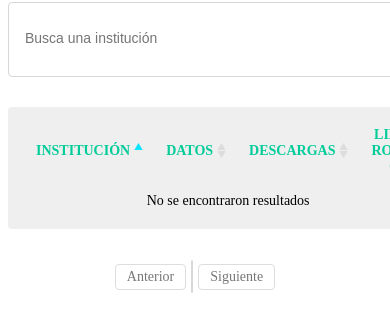
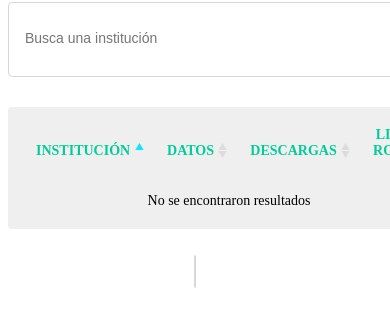
Before and after one commit to vaquer/tablero-instituciones, a Django app: template Buda/templates/tabla-comparativa.html in a window 390 px wide; the page is wider, and only the part inside the window is pictured. Shown: the part 846-1176 px from the top of that part. After the commit the page ends 1134 px from the top of that part, so only its background shows below. Run offline with Django 3.2, Linux system fonts and the light colour scheme; the template is opened without the code that fills it, so the values that code supplies are empty; parts of the project's set-up code (start-up, migrations or seed data) failed here and were passed over; some libraries are stand-ins or nearby versions.

Commit message:
Corección de paginación

```diff
--- a/Buda/static/css/datos_gob_mx.css
+++ b/Buda/static/css/datos_gob_mx.css
@@ -225,9 +225,6 @@ section#landing-table .data-table {
     margin-bottom: 40px;
 }
 
-/* #apf_table_previous, #apf_table_next {
-    display: block;
-} */
  #apf_table_previous {
     border: 1px solid #d8d8d8;
     margin-right: 5px;
@@ -236,6 +233,12 @@ section#landing-table .data-table {
 
 #apf_table_previous:hover {
     margin-right: 6px;
+}
+
+@media screen and (max-width: 480px) {
+    #apf_table_previous, #apf_table_next {
+        display: none;
+    }
 }
 
 #apf_table_next {
@@ -272,8 +275,7 @@ section#landing-table .data-table {
 }
 
 .dataTables_wrapper .dataTables_paginate .paginate_button {
-    padding: 4px 11px;
-    margin: 0px;
+    margin: 0;
     min-width: 24px;
     border-right: 1px solid #d8d8d8;
 }
@@ -284,7 +286,7 @@ section#landing-table .data-table {
 
 .dataTables_wrapper .dataTables_paginate .ellipsis {
     padding: 9px;
-    margin: 0px;
+    margin: 0;
     min-width: 24px;
     border-right: 1px solid #d8d8d8;
 }
```
